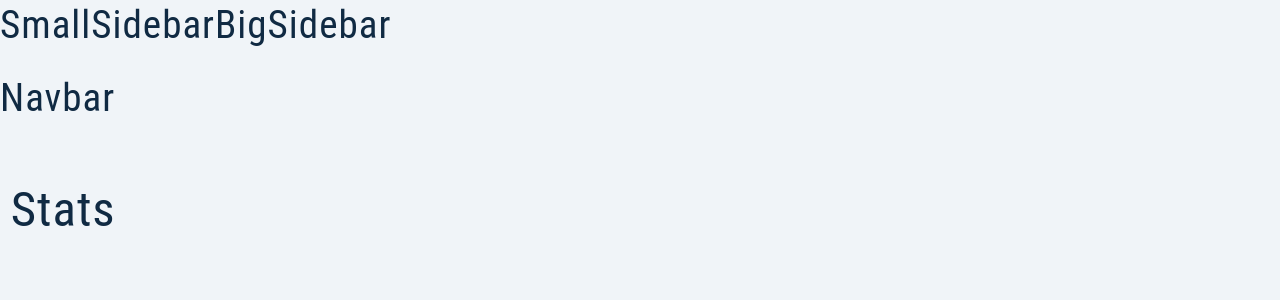
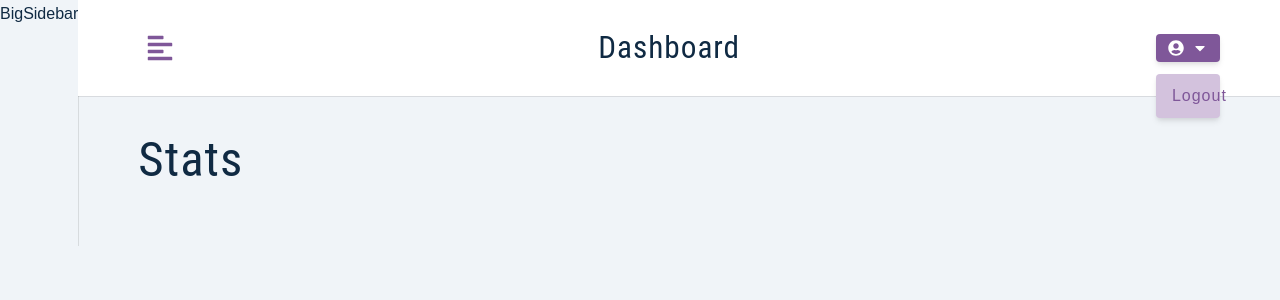
Before and after one commit to swgj19/job-board, a React (Vite) app: page / in a window 1280 px wide. Shown: the top 300 px of the page. Built offline with nearby package versions, Linux system fonts and the light colour scheme.

Commit message:
Navbar structure

```diff
--- a/package.json
+++ b/package.json
@@ -15,6 +15,7 @@
     "normalize.css": "^8.0.1",
     "react": "^18.2.0",
     "react-dom": "^18.2.0",
+    "react-icons": "^5.1.0",
     "react-redux": "^8.1.3",
     "react-router-dom": "^6.20.0",
     "react-toastify": "^9.1.3",
--- a/src/components/BigSidebar.jsx
+++ b/src/components/BigSidebar.jsx
@@ -1,5 +1,7 @@
+import Wrapper from '../assets/wrappers/BigSidebar';
+
 const BigSideBar = () => {
-	return <h2>BigSidebar</h2>;
+	return <Wrapper>BigSidebar</Wrapper>;
 };
 
 export default BigSideBar;
--- a/src/components/Navbar.jsx
+++ b/src/components/Navbar.jsx
@@ -1,5 +1,51 @@
+import Wrapper from '../assets/wrappers/Navbar';
+import Logo from './Logo';
+import { FaAlignLeft, FaUserCircle, FaCaretDown } from 'react-icons/fa';
+import { useState } from 'react';
+import { useSelector, useDispatch } from 'react-redux';
+
 const Navbar = () => {
-	return <h2>Navbar</h2>;
+	const { user } = useSelector((store) => store.user);
+	const dispatch = useDispatch();
+	return (
+		<Wrapper>
+			<div className='nav-center'>
+				<button
+					type='button'
+					className='toggle-btn'
+					onClick={() => console.log('toggle sidebar')}
+				>
+					<FaAlignLeft />
+				</button>
+				<div>
+					<Logo />
+					<h3 className='logo-text'>dashboard</h3>
+				</div>
+				<div className='btn-container'>
+					<button
+						type='button'
+						className='btn'
+						onClick={() => console.log('toggle logout dropdown')}
+					>
+						<FaUserCircle />
+						{user?.name}
+						<FaCaretDown />
+					</button>
+					<div className='dropdown show-dropdown'>
+						<button
+							type='button'
+							className='dropdown-btn'
+							onClick={() => {
+								console.log('logout user');
+							}}
+						>
+							logout
+						</button>
+					</div>
+				</div>
+			</div>
+		</Wrapper>
+	);
 };
 
 export default Navbar;
--- a/src/components/SmallSidebar.jsx
+++ b/src/components/SmallSidebar.jsx
@@ -1,5 +1,7 @@
+import Wrapper from '../assets/wrappers/SmallSidebar';
+
 const SmallSideBar = () => {
-	return <h2>SmallSidebar</h2>;
+	return <Wrapper>SmallSidebar</Wrapper>;
 };
 
 export default SmallSideBar;
```
Also changed, not shown: 1 other file (tests, documents, lock files or other folders).
